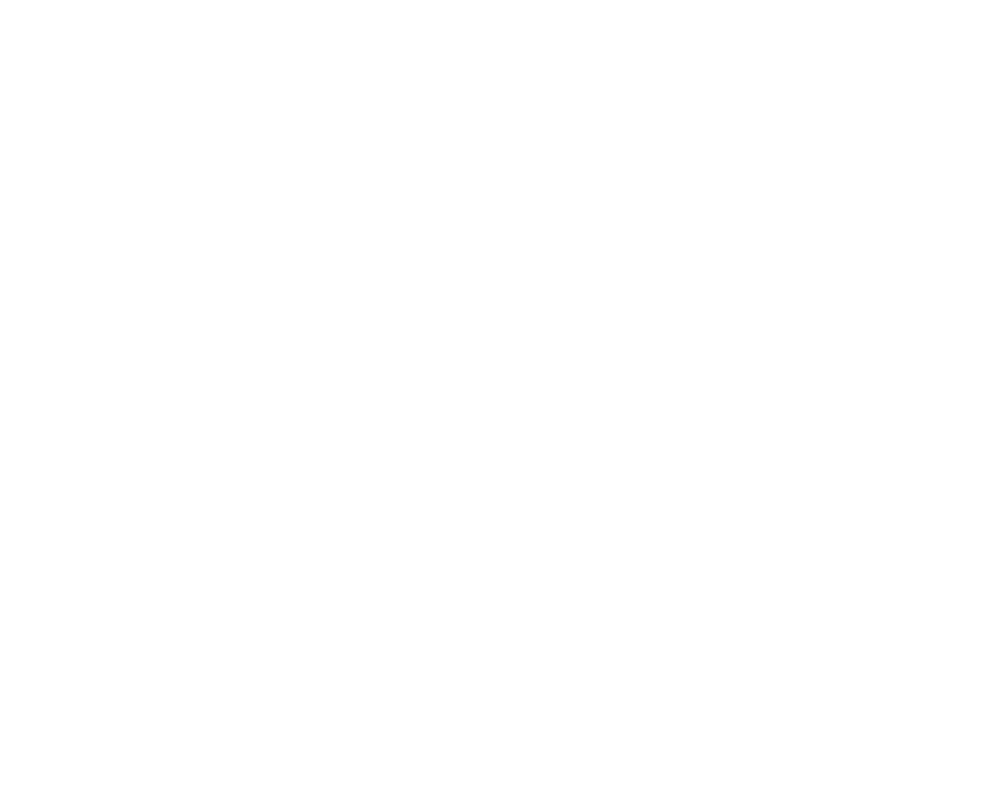
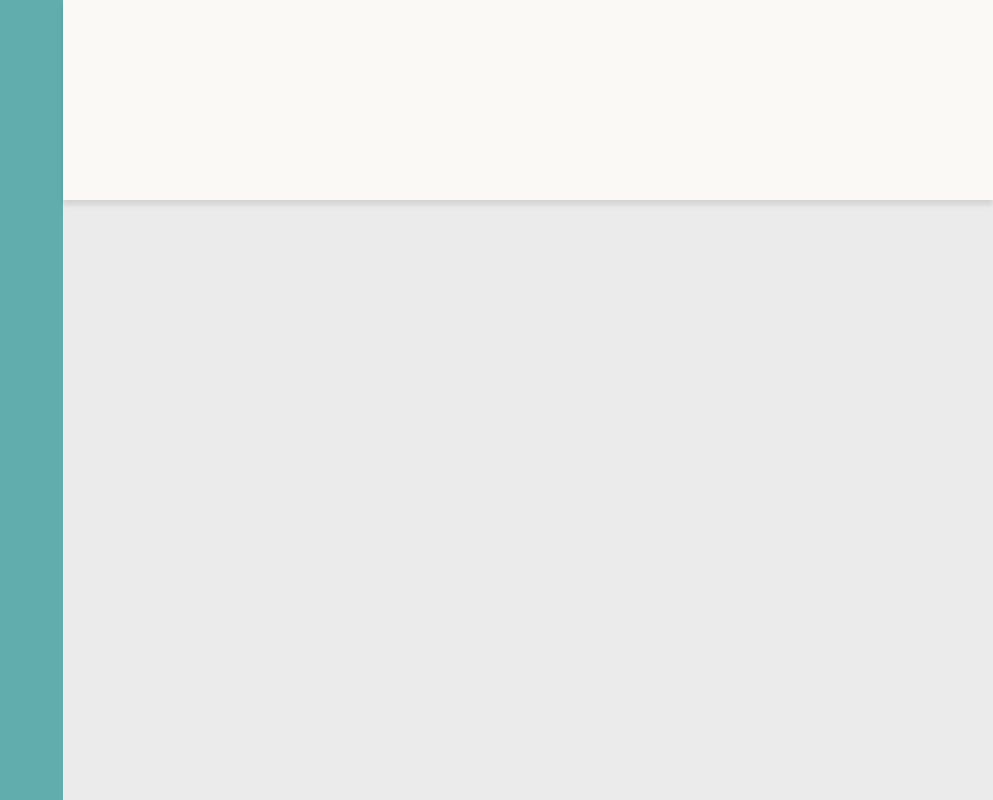
Before and after one commit to liammtech/admin-dashboard-project, a plain HTML site: page index.html in a window 1280 px wide. Shown: the whole page, without its empty margins (287-1280 px from the left). Drawn offline with Linux system fonts and the light colour scheme.

Commit message:
Add initial page layout and section backgrounds

```diff
--- a/index.html
+++ b/index.html
@@ -7,6 +7,10 @@
     <title>Admin Dashboard</title>
 </head>
 <body>
-
+    <div class="page-container">
+        <div class="sidebar"></div>
+        <div class="header"></div>
+        <div class="main-content"></div>
+    </div>
 </body>
 </html>
--- a/main.css
+++ b/main.css
@@ -0,0 +1,23 @@
+body {
+    margin: 0;
+    background-color: rgb(235, 235, 235);
+}
+
+.page-container {
+    display: grid;
+    grid-template-columns: 350px 1fr;
+    grid-template-rows: 200px 1fr;
+    height: 100vh;
+    width: 100vw;
+}
+
+.sidebar {
+    grid-area: 1 / 1 / -1 / 2;
+    background-color: rgb(97, 173, 173);
+}
+
+.header {
+    grid-area: 1 / 2 / 2 / -1;
+    background-color: #FAF9F6;
+    box-shadow: rgba(0, 0, 0, 0.1) 0px 5px 5px;
+}
```
Also changed, not shown: script.js (deleted).
